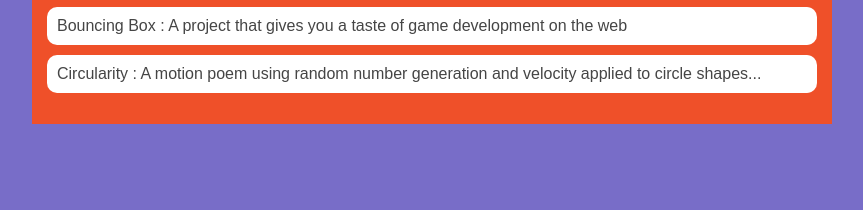
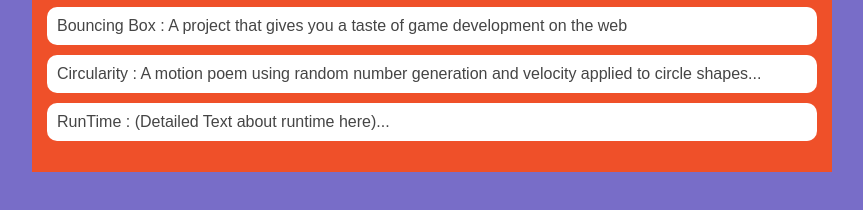
Before and after one commit to Niceme2/Niceme2.github.io, a plain HTML site: page portfolio.html in a window 1280 px wide. Shown: the part 262-472 px from the top of the page, without its empty margins (208-1071 px from the left). Drawn offline with Linux system fonts and the light colour scheme.

Commit message:
add portfolio.html file

```diff
--- a/portfolio.html
+++ b/portfolio.html
@@ -116,6 +116,7 @@
   <li><a href="projects/platformer/">Platformer : A cannon - dodging, collectible - grabbing adventure game for Halleb0t</a></li>
     <li><a href="projects/bouncing-box/">Bouncing Box : A project that gives you a taste of game development on the web </a></li>
     <li><a href="projects/circularity/">Circularity : A motion poem using random number generation and velocity applied to circle shapes...</a></li>
+    <li><a href="projects/runtime/">RunTime : (Detailed Text about runtime here)...</a></li>
     </ul>
 </div>
 
```
